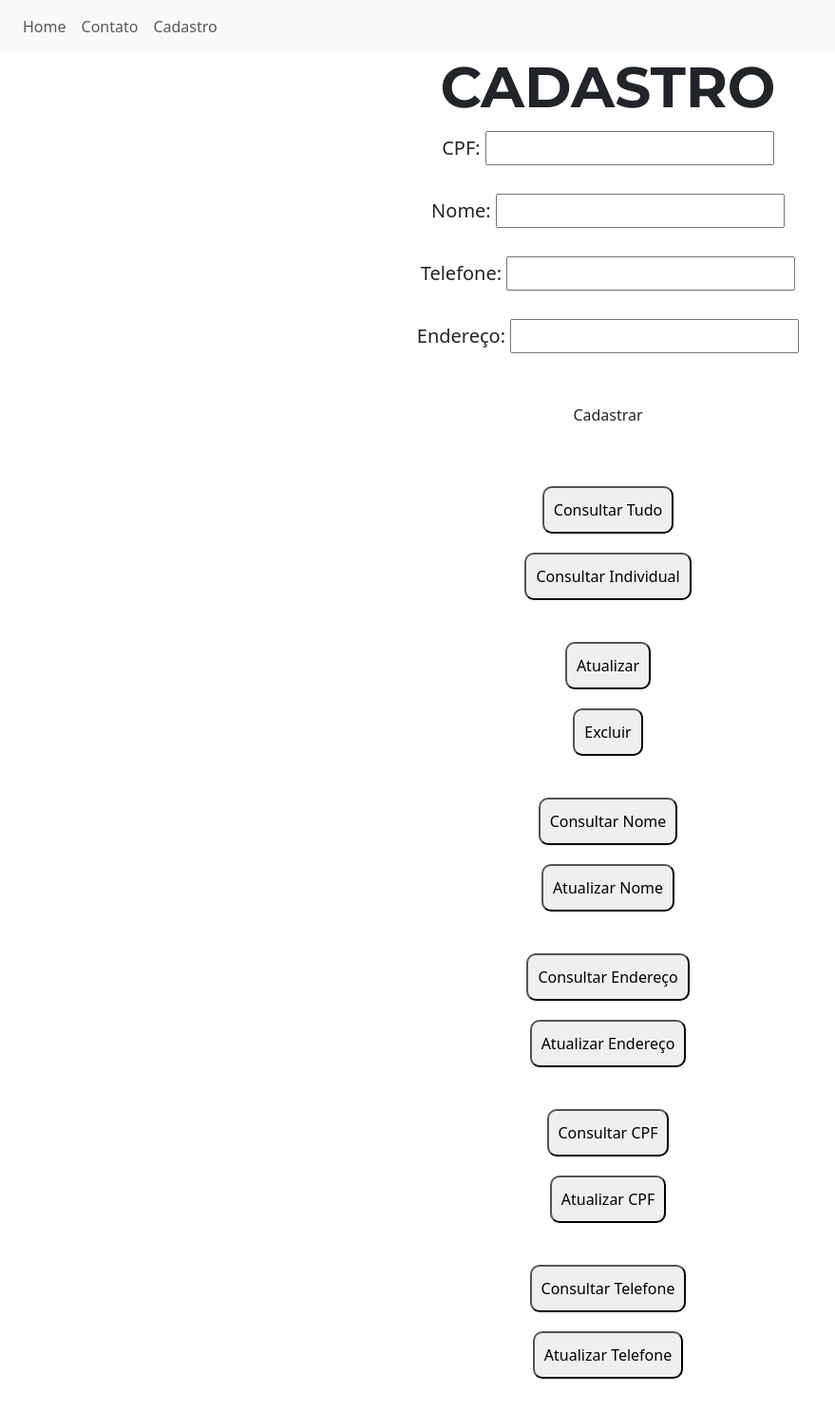
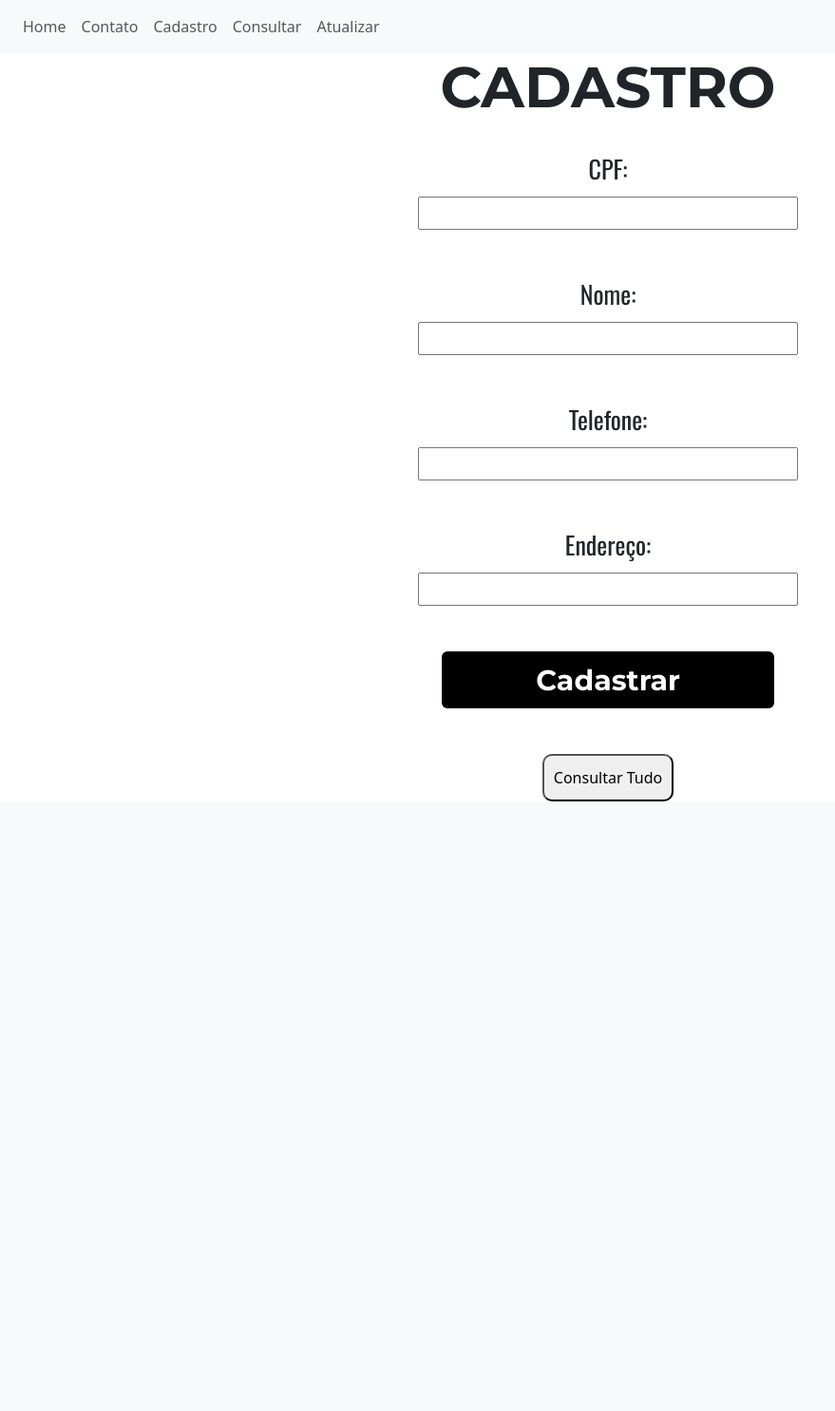
Before and after one commit to alanhenrique37/flaskEx, a Flask app: page /cadastro in a window 1280 px wide. Shown: the whole page at 95% size, without its empty margins (0-879 px from the left). After the commit the page ends 844 px from the top, so only its background shows below. Run offline with Flask 3, Linux system fonts and the light colour scheme.

Commit message:
quarto commit

```diff
--- a/app/routes.py
+++ b/app/routes.py
@@ -9,6 +9,15 @@ link = "https://flasktintalan-default-rtdb.firebaseio.com/"
 @app.route('/index')
 def index():
     return render_template('index.html',titulo="")
+
+
+@app.route('/consultar')
+def consultar():
+    return render_template('consultar.html',titulo="")
+
+@app.route('/atualizarUsu')
+def atualizarUsu():
+    return render_template('atualizar.html',titulo="")
 
 @app.route('/contato')
 def contato():
@@ -83,7 +92,7 @@ def consultarNome():
         nomeCadastro= ""
         for nome in dicionario:
             nome = dicionario[nome]['nome']
-            if nome == '123':
+            if nome == 'joão':
                 nomeCadastro = nome
                 return nomeCadastro
     except Exception as e:
@@ -107,7 +116,7 @@ def consultarEndereco():
         enderecoCadastro= ""
         for dad in dicionario:
             endereco = dicionario[dad]['endereco']
-            if endereco == 'rua do carlos':
+            if endereco == 'rua do alan':
                 enderecoCadastro = endereco
                 return enderecoCadastro
     except Exception as e:
@@ -130,7 +139,7 @@ def consultarCPF():
         cpfCadastro = ""
         for das in dicionario:
             cpf = dicionario[das]['cpf']
-            if cpf == '345':
+            if cpf == '224399':
                 cpfCadastro = cpf
                 return cpfCadastro
     except Exception as e:
@@ -153,7 +162,7 @@ def consultarTelefone():
         telefoneCadastro = ""
         for tele in dicionario:
             tele = dicionario[tele]['telefone']
-            if tele == '2333':
+            if tele == 'cu':
                 telefoneCadastro = tele
                 return telefoneCadastro
     except Exception as e:
@@ -162,8 +171,19 @@ def consultarTelefone():
 @app.route('/atualizarTelefone')
 def atualizarTelefone():
     try:
-        dadosTelefone = {"telefone":"2324399"}
+        dadosTelefone = {"telefone":"123"}
         requisicao = requests.patch(f'{link}/cadastro/-O8miGRj3JAR8IIFe-Rx/.json', data = json.dumps(dadosTelefone))
         return 'Atualizado com Sucesso!'
     except Exception as e:
         return f'Algo deu errado\n {e}'
+
+@app.route('/consultarGeral')
+def consultarGeral():
+    try:
+       telefone = consultarTelefone()
+       cpf = consultarCPF()
+       nome = consultarNome()
+
+       return f'Telefone: {telefone}\n, Nome: {nome}\n, Cpf: {cpf}'
+    except Exception as e:
+        return f'Algo deu errado\n {e}'
--- a/app/static/css/styles.css
+++ b/app/static/css/styles.css
@@ -5,7 +5,7 @@ h1 {
     font-size:60px;
     font-family: 'Montserrat';
     font-weight:bold;
-    margin-bottom:10px;
+    margin-bottom:30px;
 }
 
 a {
@@ -14,7 +14,23 @@ a {
 }
 
 form,label {
-    font-size:20px;
+    display:flex;
+    flex-direction:column;
+    justify-content:center;
+    align-items:center;
+    text-align:center;
+}
+
+label {
+    font-size:26px;
+    font-family:'Oswald';
+}
+
+input {
+    height:35px;
+    width:400px;
+    margin-top:10px;
+    padding:5px;
 }
 
 
@@ -22,5 +38,57 @@ button {
     border-radius:10px;
     height:50px;
     padding:10px;
-    margin:10px;
+
 }
+
+.btn {
+    font-size:30px;
+    font-family: 'Montserrat';
+    color:white;
+    background-color:black;
+    width:350px;
+    height:60px;
+    font-weight:bold;
+}
+
+h2 {
+    font-size:45px;
+    margin-bottom:25px;
+
+}
+
+.btn.class2 {
+    font-size:20px;
+    font-family: 'Montserrat';
+    color:white;
+    background-color:black;
+    width:250px;
+    height:45px;
+    font-weight:bold;
+}
+
+.names {
+    color:white;
+}
+.names:hover {
+    color:black;
+}
+
+.form1 {
+    display:flex;
+    justify-content:center;
+    margin-bottom:30px;
+}
+
+.formName {
+    margin-right:60px;
+}
+
+.btn.forms:hover {
+    color:black;
+}
+
+.form2 {
+    margin-top:20px;
+
+}
--- a/app/templates/base.html
+++ b/app/templates/base.html
@@ -8,6 +8,9 @@
     <link rel="preconnect" href="https://fonts.googleapis.com">
     <link rel="preconnect" href="https://fonts.gstatic.com" crossorigin>
     <link href="https://fonts.googleapis.com/css2?family=Montserrat:ital,wght@0,100..900;1,100..900&display=swap" rel="stylesheet">
+    <link rel="preconnect" href="https://fonts.googleapis.com">
+    <link rel="preconnect" href="https://fonts.gstatic.com" crossorigin>
+    <link href="https://fonts.googleapis.com/css2?family=Oswald:wght@200..700&family=Roboto:ital,wght@0,100;0,300;0,400;0,500;0,700;0,900;1,100;1,300;1,400;1,500;1,700;1,900&display=swap" rel="stylesheet">
 </head>
 <body>
     <nav class="navbar navbar-expand-lg navbar-light bg-light">
@@ -26,6 +29,12 @@
           <li class="nav-item">
             <a class="nav-link" href="/cadastro">Cadastro</a>
           </li>
+          <li class="nav-item">
+            <a class="nav-link" href="/consultar">Consultar</a>
+          </li>
+          <li class="nav-item">
+            <a class="nav-link" href="/atualizarUsu">Atualizar</a>
+          </li>
         </ul>
       </div>
     </nav>
--- a/app/templates/cadastro.html
+++ b/app/templates/cadastro.html
@@ -17,15 +17,5 @@
     </form>
 
     <button><a href="/listar">Consultar Tudo</a></button><br>
-    <button><a href="/listarIndividual">Consultar Individual</a></button><br><br>
-    <button><a href="/atualizar">Atualizar</a></button><br>
-    <button><a href="/excluir">Excluir</a></button><br><br>
-    <button><a href="/consultarNome">Consultar Nome</a></button><br>
-    <button><a href="/atualizarNome">Atualizar Nome</a></button><br><br>
-    <button><a href="/consultarEndereco">Consultar Endereço</a></button><br>
-    <button><a href="/atualizarEndereco">Atualizar Endereço</a></button><br><br>
-    <button><a href="/consultarCPF">Consultar CPF</a></button><br>
-    <button><a href="/atualizarCpf">Atualizar CPF</a></button><br><br>
-    <button><a href="/consultarTelefone">Consultar Telefone</a></button><br>
-    <button><a href="/atualizarTelefone">Atualizar Telefone</a></button><br><br>
+
   {% endblock %}
```
Also changed, not shown: app/templates/atualizar.html (added, +21 -0 lines), app/templates/consultar.html (added, +13 -0 lines).
